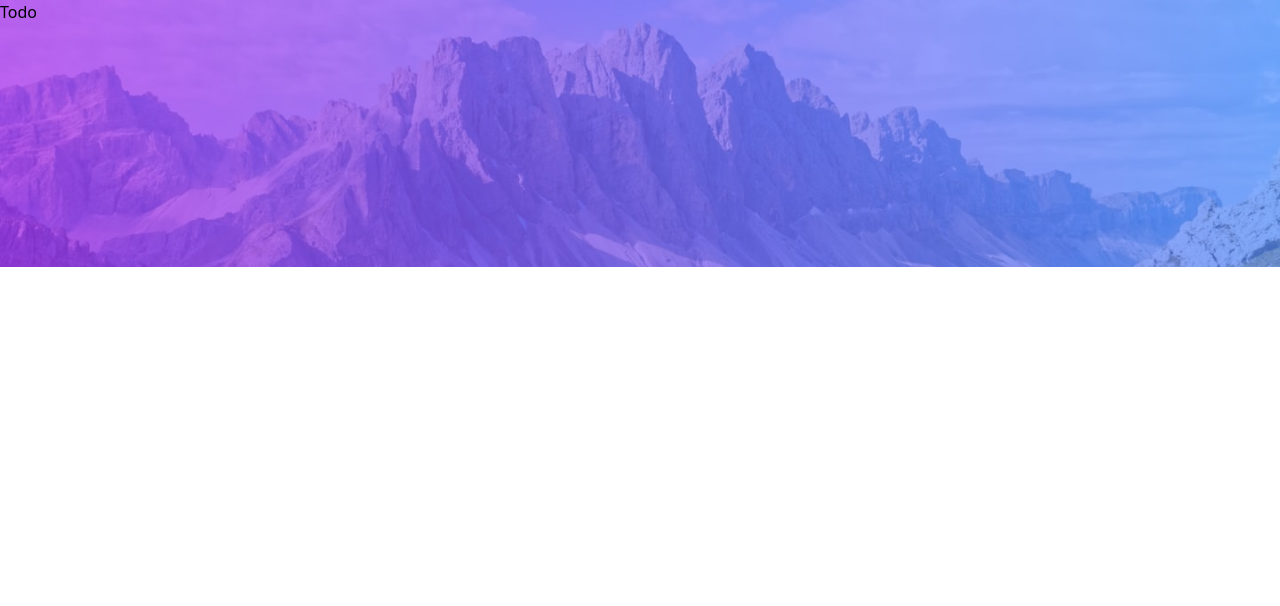
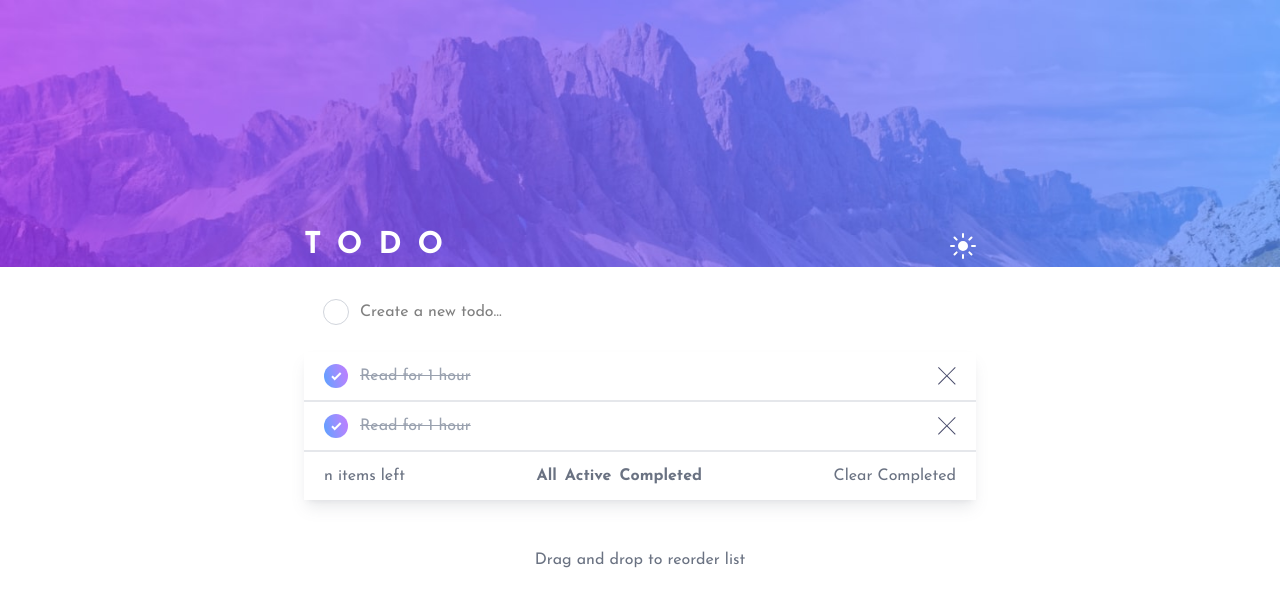
Before and after one commit to DaniilGurski/Sortable-todo-list, a React (Vite) app: page / in a window 1280 px wide. Shown: the top 606 px of the page. Built offline with nearby package versions, Linux system fonts and the light colour scheme.

Commit message:
style and structure the app.

```diff
--- a/package.json
+++ b/package.json
@@ -10,7 +10,9 @@
     "preview": "vite preview"
   },
   "dependencies": {
+    "@headlessui/react": "^2.2.4",
     "@tailwindcss/vite": "^4.1.11",
+    "clsx": "^2.1.1",
     "jotai": "^2.12.5",
     "react": "^19.1.0",
     "react-dom": "^19.1.0",
--- a/src/App.tsx
+++ b/src/App.tsx
@@ -1,10 +1,49 @@
 import Container from "./components/Container";
+import ListFilter from "./components/ListFilter";
+import ThemeSwitch from "./components/ThemeSwitch";
+import TodoForm from "./components/TodoForm";
+import TodoItem from "./components/TodoItem";
 
+// TODO: Add alias import
+// TODO: Add colors from style guide
 export default function App() {
   return (
     <>
       <Container>
-        <h1 className=""> Todo </h1>
+        <div className="w-[90%] max-w-2xl">
+          <header className="mb-6 flex justify-between">
+            <h1 className="text-2xl font-bold tracking-[1rem] text-white md:text-3xl">
+              TODO
+            </h1>
+
+            <ThemeSwitch />
+          </header>
+
+          <TodoForm />
+
+          <div className="mb-4 shadow-lg shadow-gray-500/15">
+            <ul className="divide-y-2 divide-gray-200">
+              <TodoItem />
+              <TodoItem />
+            </ul>
+
+            <footer className="flex justify-between border-t-2 border-gray-200 bg-white px-5 py-3 text-gray-500">
+              <span> n items left </span>
+
+              {/* Desktop Button list */}
+              <ListFilter className="hidden md:flex" />
+
+              <button> Clear Completed</button>
+            </footer>
+          </div>
+
+          {/* Mobile Button list*/}
+          <ListFilter className="flex justify-center rounded-br-sm rounded-bl-sm bg-white px-5 py-3 text-gray-500 shadow-lg shadow-gray-500/15 md:hidden" />
+
+          <p className="mt-12 text-center text-gray-500">
+            Drag and drop to reorder list
+          </p>
+        </div>
       </Container>
     </>
   );
--- a/src/atoms.ts
+++ b/src/atoms.ts
@@ -1,6 +1,9 @@
+import { atom } from "jotai";
 import { atomWithStorage } from "jotai/utils";
 
 export const themeAtom = atomWithStorage<"light" | "dark">(
   "todo-theme",
   "light",
 );
+
+export const filterModeAtom = atom<"All" | "Active" | "Completed">("All");
--- a/src/components/Container.tsx
+++ b/src/components/Container.tsx
@@ -7,7 +7,7 @@ export default function Container({ children }: PropsWithChildren) {
 
   return (
     <div
-      className="h-dvh bg-[image:url(./assets/bg-mobile-light.jpg)] bg-contain bg-no-repeat md:bg-[image:url(./assets/bg-desktop-light.jpg)] dark:bg-[image:url(./assets/bg-mobile-dark.jpg)] md:dark:bg-[image:url(./assets/bg-desktop-dark.jpg)]"
+      className="grid h-dvh place-items-center bg-[image:url(./assets/bg-mobile-light.jpg)] bg-contain bg-no-repeat md:bg-[image:url(./assets/bg-desktop-light.jpg)] dark:bg-[image:url(./assets/bg-mobile-dark.jpg)] md:dark:bg-[image:url(./assets/bg-desktop-dark.jpg)]"
       data-theme={theme}
     >
       {children}
--- /dev/null
+++ b/src/components/ListFilter.tsx
@@ -0,0 +1,23 @@
+import { Field, Label, Radio, RadioGroup } from "@headlessui/react";
+import clsx from "clsx";
+
+const filters = ["All", "Active", "Completed"];
+
+type ListFilterProps = {
+  className?: string;
+};
+
+export default function ListFilter({ className }: ListFilterProps) {
+  return (
+    <RadioGroup
+      className={clsx("gap-x-2", className)}
+      aria-label="todo list filter"
+    >
+      {filters.map((filter) => (
+        <Radio className="cursor-pointer font-bold" value={filter} key={filter}>
+          {filter}
+        </Radio>
+      ))}
+    </RadioGroup>
+  );
+}
--- /dev/null
+++ b/src/components/ThemeSwitch.tsx
@@ -0,0 +1,26 @@
+import { themeAtom } from "../atoms";
+import { useAtom } from "jotai";
+import iconSun from "../assets/icon-sun.svg";
+import iconMoon from "../assets/icon-moon.svg";
+
+export default function ThemeSwitch() {
+  const [theme, setTheme] = useAtom(themeAtom);
+
+  const handleClick = () => {
+    setTheme(theme === "dark" ? "light" : "dark");
+  };
+
+  return (
+    <button
+      className="cursor-pointer"
+      aria-label="switch theme"
+      onClick={handleClick}
+    >
+      {theme === "dark" ? (
+        <img src={iconMoon} alt="" />
+      ) : (
+        <img src={iconSun} alt="" />
+      )}
+    </button>
+  );
+}
--- /dev/null
+++ b/src/components/TodoForm.tsx
@@ -0,0 +1,14 @@
+export default function TodoForm() {
+  return (
+    <form className="mb-4 flex gap-3 rounded-sm bg-white px-5 py-3">
+      <div
+        className="size-6 rounded-full outline-1 outline-gray-300"
+        aria-hidden="true"
+      ></div>
+      <input
+        className="caret-blue-500 outline-none"
+        placeholder="Create a new todo..."
+      />
+    </form>
+  );
+}
--- /dev/null
+++ b/src/components/TodoItem.tsx
@@ -0,0 +1,29 @@
+import { Checkbox } from "@headlessui/react";
+import iconCheckmark from "../assets/icon-check.svg";
+import iconCross from "../assets/icon-cross.svg";
+// import { useState } from "react";
+
+export default function TodoItem() {
+  return (
+    <li className="flex justify-between bg-white px-5 py-3 first:rounded-tl-sm first:rounded-tr-sm">
+      <div className="flex gap-3">
+        <Checkbox
+          checked={true}
+          className="peer grid size-6 cursor-pointer place-items-center rounded-full bg-white from-blue-400 to-purple-400 outline-1 outline-gray-300 data-checked:bg-linear-75 data-checked:not-data-focus:outline-transparent data-focus:outline-2 data-focus:outline-black"
+        >
+          {/* Checkmark icon */}
+          <img src={iconCheckmark} alt="" />
+        </Checkbox>
+
+        <span className="text-gray-800 peer-data-checked:text-gray-400 peer-data-checked:line-through">
+          Read for 1 hour
+        </span>
+      </div>
+
+      <button aria-label="delete todo">
+        <span className="sr-only"> Delete Todo </span>
+        <img src={iconCross} alt="" />
+      </button>
+    </li>
+  );
+}
--- a/src/style.css
+++ b/src/style.css
@@ -1,3 +1,14 @@
+@import url("https://fonts.googleapis.com/css2?family=Josefin+Sans:ital,wght@0,100..700;1,100..700&display=swap");
 @import "tailwindcss";
 
+@theme {
+  --font-sans: "Josefin Sans", sans-serif;
+}
+
+@layer base {
+  body {
+    font-family: var(--font-sans);
+  }
+}
+
 @custom-variant dark (&:where([data-theme=dark], [data-theme=dark] *));
```
Also changed, not shown: 1 other file (tests, documents, lock files or other folders).
